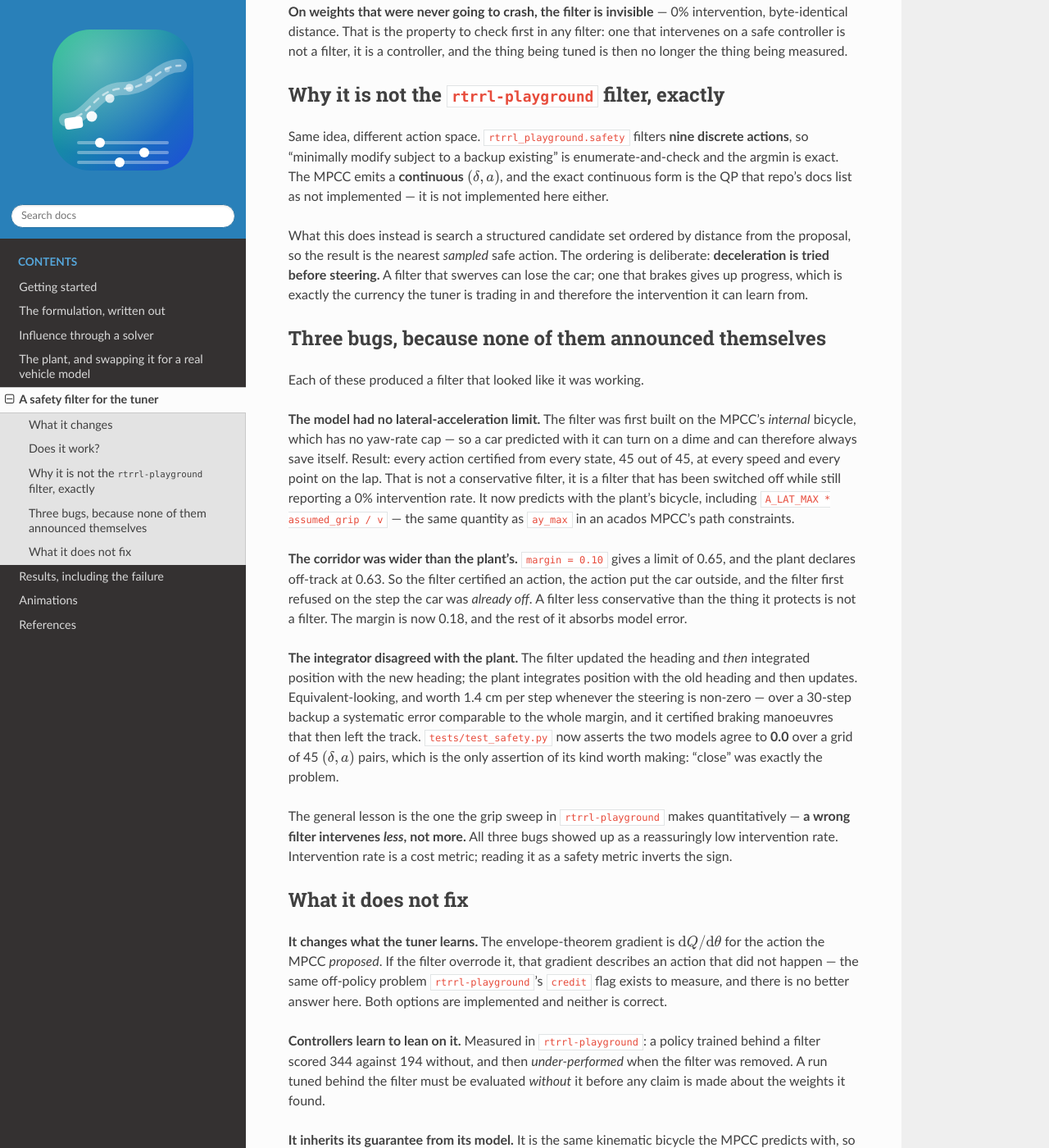
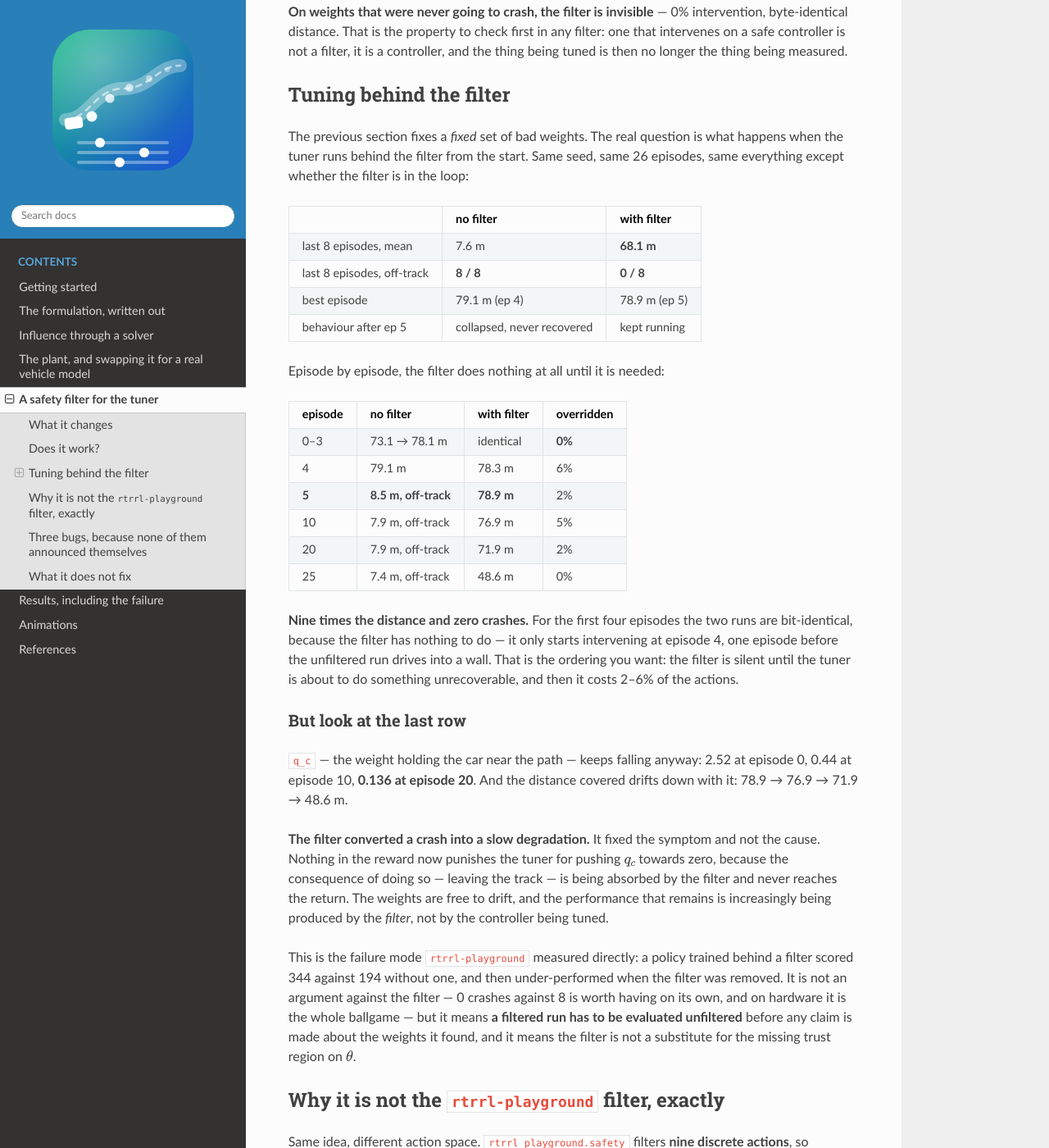
Before and after one commit to agpoks/mpcc-online-tuning, a Sphinx documentation site: the page built from docs/source/safety.md, in a window 1280 px wide and 1400 px high, scrolled down 1255 px. Shown: the whole window at 82% size. Built offline with Sphinx 7.4.7 and the Read the Docs theme 3.1.0, drawn with Linux system fonts in a browser that asks for light colours.

Commit message:
Tuning behind the safety filter: 9x the distance, 0 crashes, and a caveat
Same seed, same 26 episodes, only difference is whether the filter is in the
loop:

                       no filter   with filter
  last 8 eps, mean        7.6 m       68.1 m
  last 8 eps, off-track    8/8          0/8

Episodes 0-3 are bit-identical -- the filter has nothing to do and overrides 0%.
It first intervenes at episode 4, one episode before the unfiltered run drives
into a wall, and then costs 2-6% of actions. That ordering is the point: silent
until the tuner is about to do something unrecoverable.

The caveat is in the last row and it matters. q_c -- the weight holding the car
near the path -- keeps falling anyway: 2.52 at ep 0, 0.44 at ep 10, 0.136 at
ep 20, and the distance drifts down with it, 78.9 -> 76.9 -> 71.9 -> 48.6 m.

The filter converted a crash into a slow degradation. It fixed the symptom, not
the cause: nothing in the reward now punishes pushing q_c towards zero, because
the consequence is absorbed by the filter and never reaches the return. The
performance that remains is increasingly produced by the filter rather than by
the controller being tuned -- which is exactly what rtrrl-playground measured
(344 behind a filter against 194 without, then under-performing once it was
removed).

So: worth having, 0 crashes against 8 is the whole ballgame on hardware, but a
filtered run must be evaluated unfiltered before any claim about the weights it
found, and the filter is not a substitute for the missing trust region on theta.

```diff
--- a/docs/source/safety.md
+++ b/docs/source/safety.md
@@ -55,6 +55,57 @@ intervention, byte-identical distance. That is the property to check first in
 any filter: one that intervenes on a safe controller is not a filter, it is a
 controller, and the thing being tuned is then no longer the thing being
 measured.
+
+## Tuning behind the filter
+
+The previous section fixes a *fixed* set of bad weights. The real question is
+what happens when the tuner runs behind the filter from the start. Same seed,
+same 26 episodes, same everything except whether the filter is in the loop:
+
+| | no filter | **with filter** |
+|---|---|---|
+| last 8 episodes, mean | 7.6 m | **68.1 m** |
+| last 8 episodes, off-track | **8 / 8** | **0 / 8** |
+| best episode | 79.1 m (ep 4) | 78.9 m (ep 5) |
+| behaviour after ep 5 | collapsed, never recovered | kept running |
+
+Episode by episode, the filter does nothing at all until it is needed:
+
+| episode | no filter | with filter | overridden |
+|---|---|---|---|
+| 0–3 | 73.1 → 78.1 m | identical | **0%** |
+| 4 | 79.1 m | 78.3 m | 6% |
+| **5** | **8.5 m, off-track** | **78.9 m** | 2% |
+| 10 | 7.9 m, off-track | 76.9 m | 5% |
+| 20 | 7.9 m, off-track | 71.9 m | 2% |
+| 25 | 7.4 m, off-track | 48.6 m | 0% |
+
+**Nine times the distance and zero crashes.** For the first four episodes the two
+runs are bit-identical, because the filter has nothing to do — it only starts
+intervening at episode 4, one episode before the unfiltered run drives into a
+wall. That is the ordering you want: the filter is silent until the tuner is
+about to do something unrecoverable, and then it costs 2–6% of the actions.
+
+### But look at the last row
+
+`q_c` — the weight holding the car near the path — keeps falling anyway: 2.52 at
+episode 0, 0.44 at episode 10, **0.136 at episode 20**. And the distance covered
+drifts down with it: 78.9 → 76.9 → 71.9 → 48.6 m.
+
+**The filter converted a crash into a slow degradation.** It fixed the symptom
+and not the cause. Nothing in the reward now punishes the tuner for pushing
+$q_c$ towards zero, because the consequence of doing so — leaving the track — is
+being absorbed by the filter and never reaches the return. The weights are free
+to drift, and the performance that remains is increasingly being produced by the
+*filter*, not by the controller being tuned.
+
+This is the failure mode `rtrrl-playground` measured directly: a policy trained
+behind a filter scored 344 against 194 without one, and then under-performed
+when the filter was removed. It is not an argument against the filter — 0
+crashes against 8 is worth having on its own, and on hardware it is the whole
+ballgame — but it means **a filtered run has to be evaluated unfiltered** before
+any claim is made about the weights it found, and it means the filter is not a
+substitute for the missing trust region on $\theta$.
 
 ## Why it is not the `rtrrl-playground` filter, exactly
 
```
